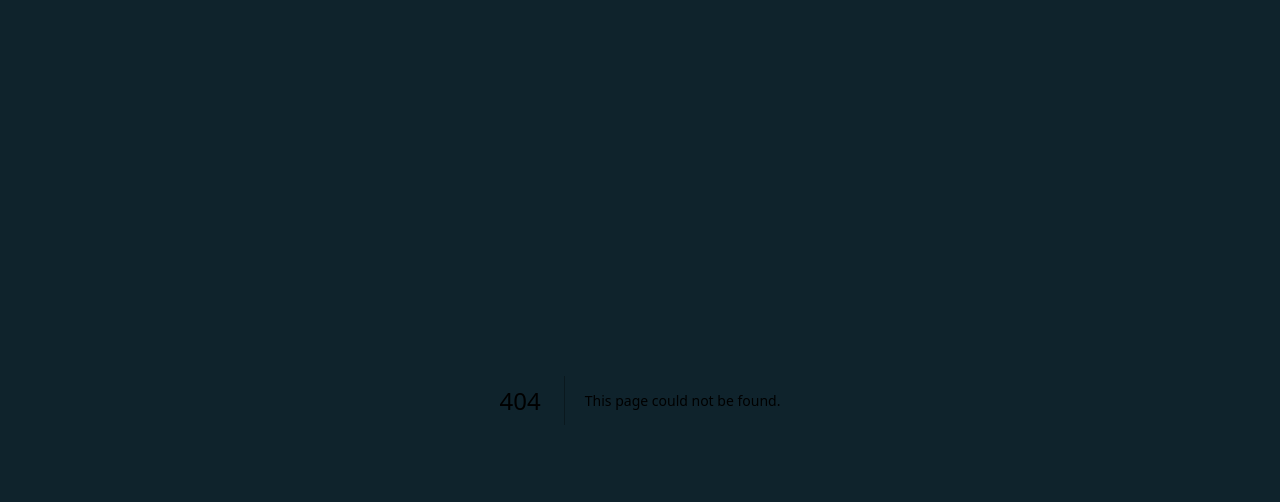
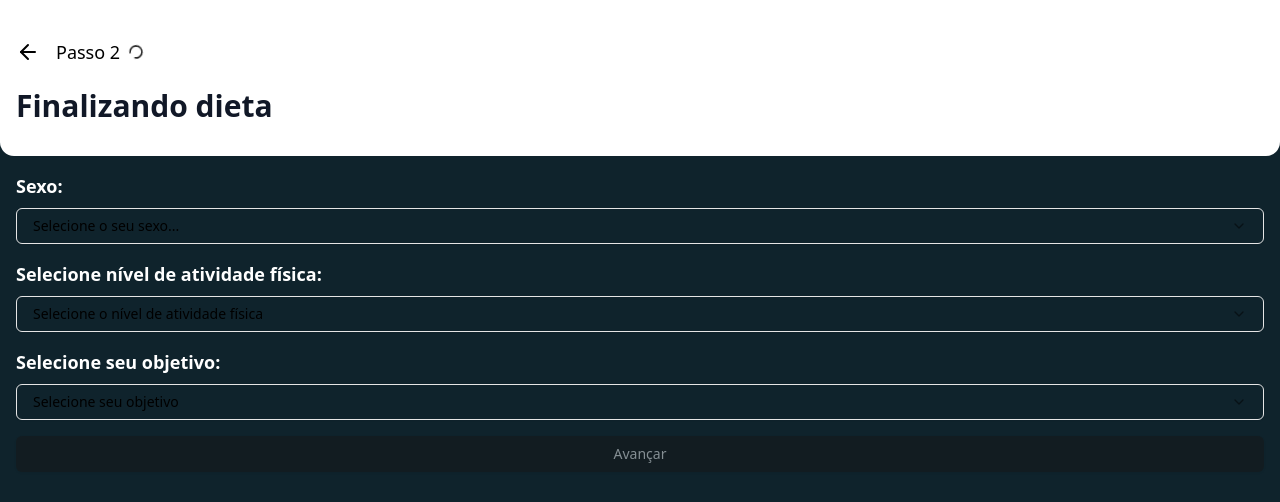
Before and after one commit to guilhermehub12/dietaai, a Next.js app in the folder frontend/: page /create in a window 1280 px wide. Before the commit this address had no page. Shown: the top 502 px of the page. Built offline with nearby package versions, Linux system fonts and the light colour scheme.

Commit message:
feat(create): add form with gender, activity level and objective selection with zod validation

```diff
--- /dev/null
+++ b/frontend/src/app/create/page.tsx
@@ -0,0 +1,115 @@
+'use client'
+
+import { Header } from "@/components/header"
+import { Select } from "@/components/input/select"
+import { Button } from "@/components/ui/button"
+import { useDataStore } from "@/store/data"
+import { zodResolver } from "@hookform/resolvers/zod"
+import { useRouter } from "next/navigation"
+import { useForm } from "react-hook-form"
+import { z } from "zod"
+
+// Zod schema
+const schema = z.object({
+    gender: z.string().min(1, { message: "O sexo é obrigatório" }),
+    objective: z.string().min(1, { message: "O objetivo é obrigatório" }),
+    level: z.string().min(1, { message: "Selecione o seu level" }),
+})
+
+type FormData = z.infer<typeof schema>
+
+export default function Create() {
+    const router = useRouter()
+    const setPageTwo = useDataStore(state => state.setPageTwo)
+
+    const {
+        control,
+        handleSubmit,
+        formState: { errors, isValid }
+    } = useForm<FormData>({
+        resolver: zodResolver(schema)
+    })
+
+    const genderOptions = [
+        { label: "Masculino", value: "masculino" },
+        { label: "Feminino", value: "feminino" },
+    ]
+
+    const levelOptions = [
+        { label: 'Sedentário (pouco ou nenhuma atividade física)', value: 'Sedentário' },
+        { label: 'Levemente ativo (exercícios 1 a 3 vezes na semana)', value: 'Levemente ativo (exercícios 1 a 3 vezes na semana)' },
+        { label: 'Moderadamente ativo (exercícios 3 a 5 vezes na semana)', value: 'Moderadamente ativo (exercícios 3 a 5 vezes na semana)' },
+        { label: 'Altamente ativo (exercícios 5 a 7 dia por semana)', value: 'Altamente ativo (exercícios 5 a 7 dia por semana)' },
+    ]
+
+    const objectiveOptions = [
+        { label: 'Emagrecer', value: 'emagrecer' },
+        { label: 'Hipertrofia', value: 'Hipertrofia' },
+        { label: 'Hipertrofia + Definição', value: 'Hipertrofia e Definição' },
+        { label: 'Definição', value: 'Definição' },
+    ]
+
+    function handleCreate(data: FormData) {
+        setPageTwo({
+            level: data.level,
+            gender: data.gender,
+            objective: data.objective
+        })
+        router.push("/nutrition")
+    }
+
+    return (
+        <div className="flex flex-col flex-1 bg-background">
+            <Header
+                step='Passo 2'
+                title='Finalizando dieta'
+            />
+
+            <div className="px-4 flex-1">
+                <div className="space-y-4">
+                    <div className="space-y-2">
+                        <label className="text-lg font-bold text-white">Sexo:</label>
+                        <Select
+                            control={control}
+                            name="gender"
+                            placeholder="Selecione o seu sexo..."
+                            error={errors.gender?.message}
+                            options={genderOptions}
+                        />
+                    </div>
+
+                    <div className="space-y-2">
+                        <label className="text-lg font-bold text-white">Selecione nível de atividade física:</label>
+                        <Select
+                            control={control}
+                            name="level"
+                            placeholder="Selecione o nível de atividade física"
+                            error={errors.level?.message}
+                            options={levelOptions}
+                        />
+                    </div>
+
+                    <div className="space-y-2">
+                        <label className="text-lg font-bold text-white">Selecione seu objetivo:</label>
+                        <Select
+                            control={control}
+                            name="objective"
+                            placeholder="Selecione seu objetivo"
+                            error={errors.objective?.message}
+                            options={objectiveOptions}
+                        />
+                    </div>
+
+                    <Button
+                        onClick={handleSubmit(handleCreate)}
+                        className="w-full mt-4"
+                        disabled={!isValid}
+                    >
+                        Avançar
+                    </Button>
+                </div>
+            </div>
+        </div>
+    )
+
+}
```
